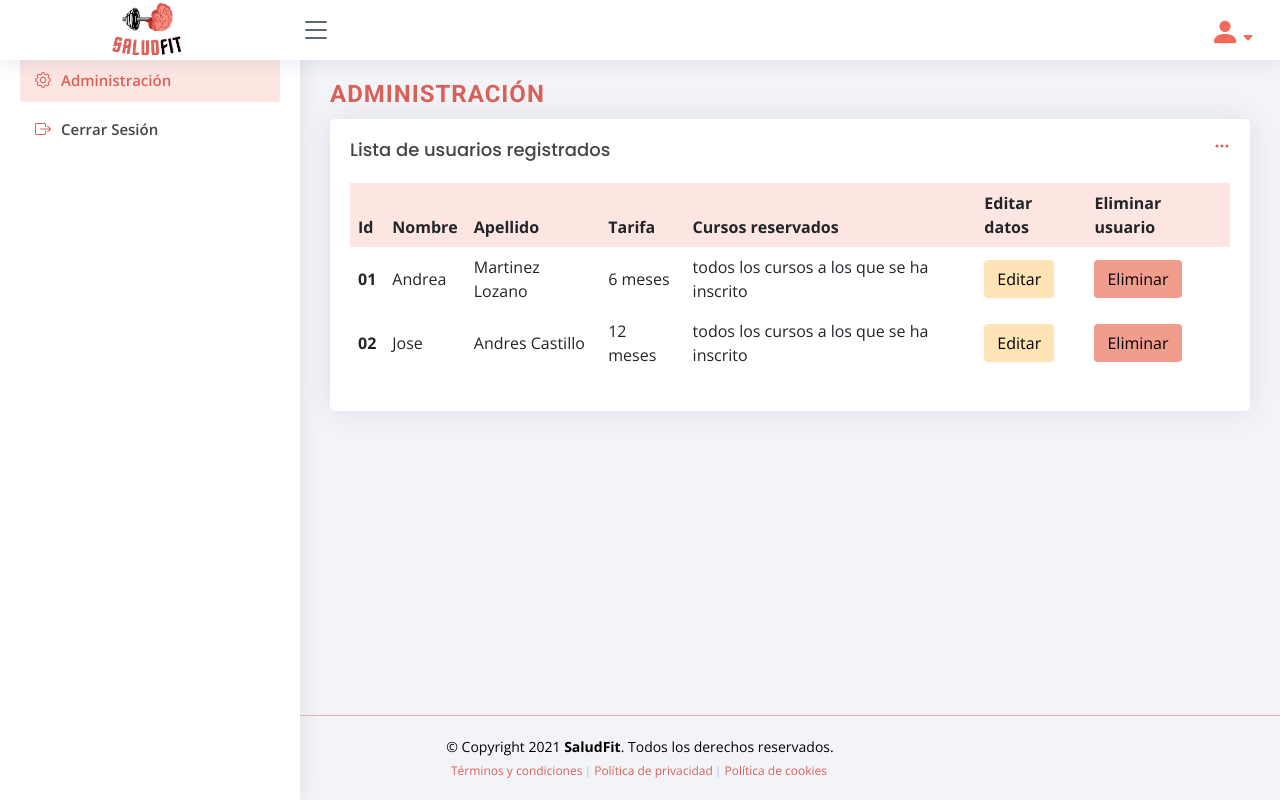
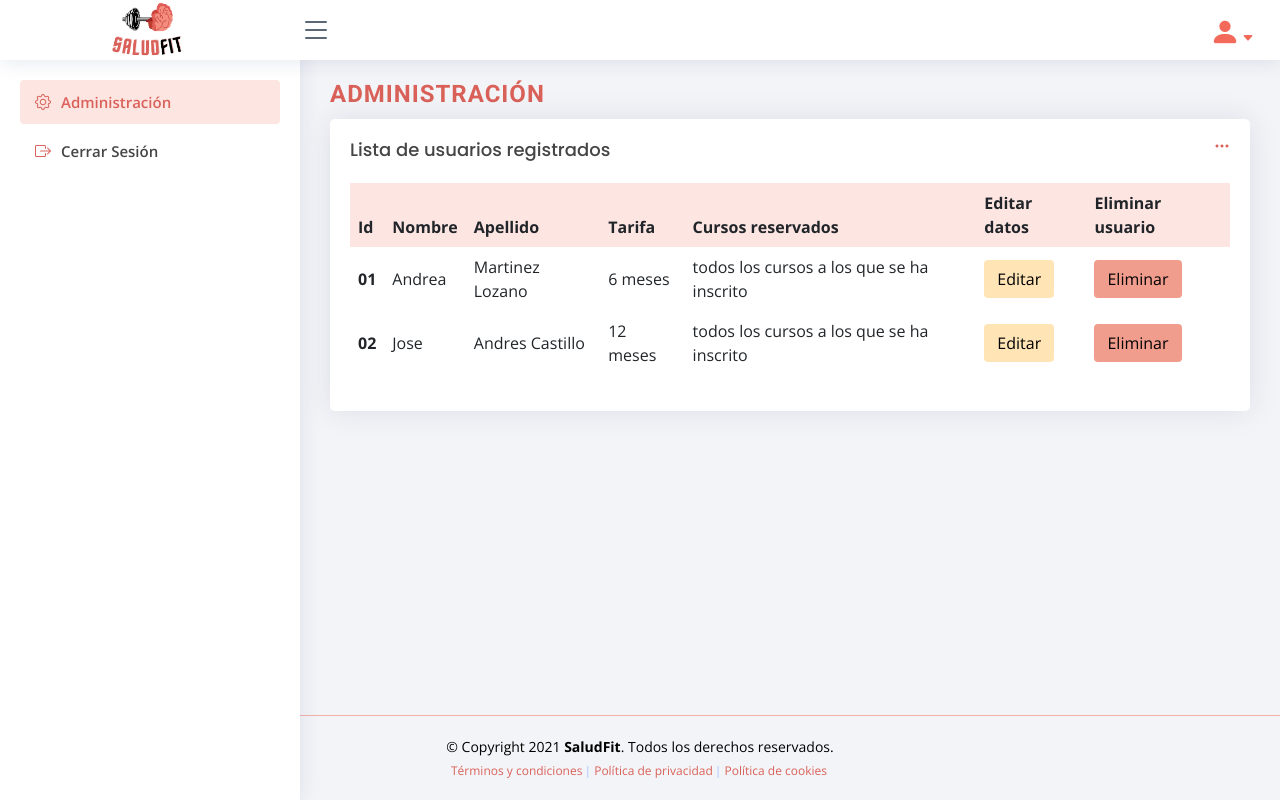
Before and after one commit to dlunamontilla/cristina, a PHP site: page /admin.php in a window 1280 px wide. Run offline with PHP 8.4, Linux system fonts and the light colour scheme; data that the repository does not hold is empty; a stand-in replaces the project's code that opens the database connection.

Commit message:
Barra lateral corregida

```diff
--- a/assets/css/style-admin.css
+++ b/assets/css/style-admin.css
@@ -228,7 +228,7 @@ h6 {
   box-shadow: 0px 0px 20px rgba(1, 41, 112, 0.1);
   background-color: #fff;
   height: 100vh;
-  padding-top: 58px;
+  padding-top: 80px;
 }
 
 .sidebar::-webkit-scrollbar {
```
